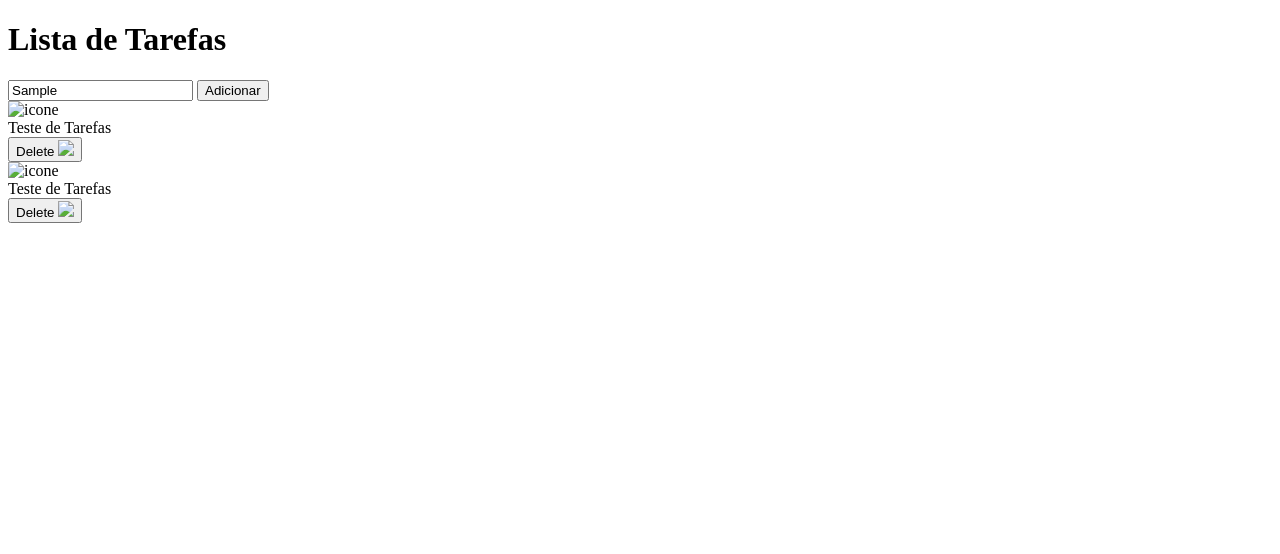
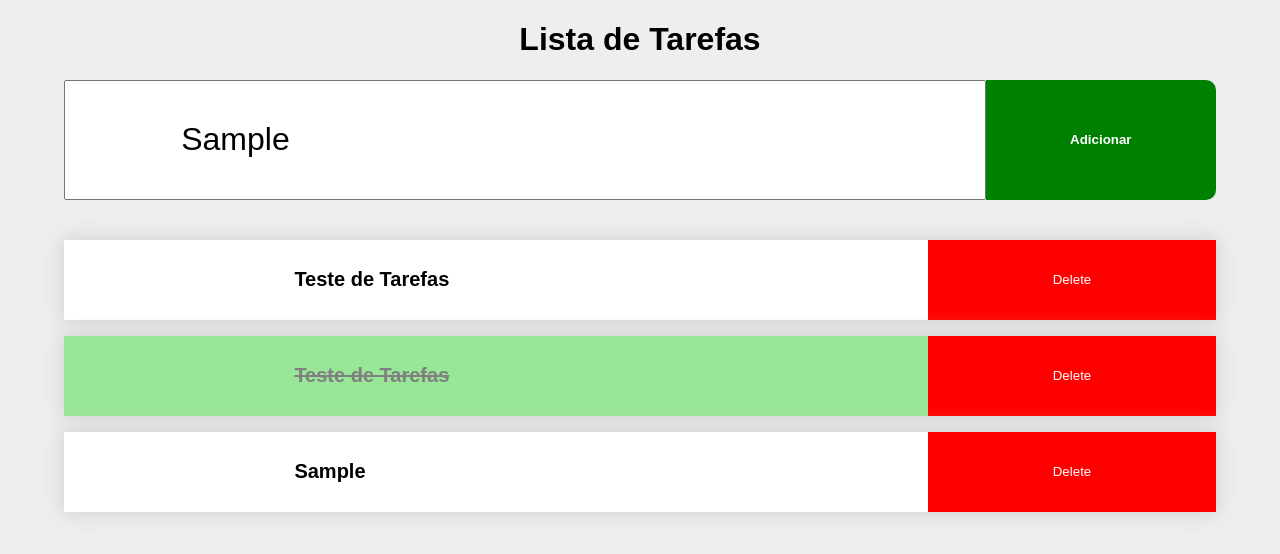
Before and after one commit to fabins007/lista-de-tarefas, a plain HTML site: page index.html in a window 1280 px wide. Both pictures are taken after typing "Sample" into the empty fields and a click on the button "Adicionar". Drawn offline with Linux system fonts and the light colour scheme.

Commit message:
fix: consertando função de adicionar item

```diff
--- /dev/null
+++ b/css/style.css
@@ -0,0 +1,101 @@
+* {
+   box-sizing: border-box;
+}
+
+body {
+   margin: 0;
+   padding: 0;
+   font-family: Arial, Helvetica, sans-serif;
+   background-color: #eeeeee;
+}
+
+h1 {
+   text-align: center;
+   font: size 3rem;
+}
+
+header {
+   display: flex;
+   flex-flow: row wrap;
+   align-items: center;
+   width: 90%;
+   /*border: 1px solid red;*/
+   margin: auto auto;
+}
+
+input {
+   height: 120px;
+   font-size: 2rem;
+   width: 80%;
+   padding-left: 10%;
+}
+
+button.add {
+   width: 20%;
+   cursor: pointer;
+   background: green;
+   color: white;
+   font-weight: bold;
+   border: none;
+   height: 120px;
+   border-top-right-radius: 10px;
+   border-bottom-right-radius: 10px;
+}
+
+main {
+   display: flex;
+   flex-flow: row wrap;
+   width: 90%;
+   margin: auto auto;
+   /*border: 1px solid blue;*/
+   padding-top: 40px;
+}
+
+.item {
+   display: flex;
+   flex-flow: row wrap;
+   justify-content: center;
+   align-items: center;
+   background: white;
+   height: 80px;
+   width: 100%;
+   box-shadow: 0 0 20px #ccc;
+   margin-bottom: 1em;
+}
+
+.item.clicado {
+   background-color: rgb(152, 230, 152);
+}
+
+.item.clicado .item-nome {
+   text-decoration: line-through;
+   color: gray;
+}
+
+.item-icone {
+   flex: 20%;
+   /*border: 1px solid orangered;*/
+   text-align: center;
+   font-size: 1.5rem;
+}
+
+.item-nome {
+   flex: 55%;
+   /* border: 1px solid rgb(255, 0, 140);*/
+   font-size: 20px;
+   font-weight: bold;
+}
+
+.item-botao {
+   flex: 25%;
+   /*border: 1px solid rgb(200, 255, 0);*/
+}
+
+.delete {
+   background: red;
+   color: white;
+   border: none;
+   padding: 10px;
+   height: 80px;
+   width: 100%;
+}
--- a/index.html
+++ b/index.html
@@ -1,12 +1,15 @@
 <!DOCTYPE html>
 <html lang="pt-br">
+
 <head>
     <meta charset="UTF-8">
     <meta http-equiv="X-UA-Compatible" content="IE=edge">
     <meta name="viewport" content="width=device-width, initial-scale=1.0">
-    <link rel="stylesheet" href="css/estilo.css">
+    <link rel="stylesheet" href="css/style.css">
+    <script type="text/javascript" src="js/controle.js"></script>
     <title>lista de tarefas</title>
 </head>
+
 <body>
     <h1> Lista de Tarefas</h1>
 
@@ -14,36 +17,39 @@
     <header>
 
         <input id="inputTarefa" type="text" placeholder="Digite sua tarefa">
-        <button onclick="addTarefa()" id="btn-add" class="add" >Adicionar</button>
+        <button onclick="addTarefa()" id="btn-add" class="add">Adicionar</button>
 
     </header>
 
     <main id="areaLista">
-        <div class="item ">
-            <div class="item-icone "> <img src="./css/dry-clean.png" width="13%" alt="icone"></div>
+        <div class="item">
+            <div class="item-icone">
+                <!-- <img src="./css/dry-clean.png" width="13%" alt="icone"> -->
+            </div>
 
-            <div class="item-nome "> Teste de Tarefas</div>
+            <div class="item-nome"> Teste de Tarefas</div>
 
             <div class="item-botao">
-                <button class="delete"> Delete <img src="./css/botao-apagar (1).png" width= "15% " ></button>
+                <button class="delete"> Delete
+                    <!-- <img src="./css/botao-apagar (1).png" width="15% "> -->
+                </button>
+            </div>
+        </div>
+        <div class="item clicado">
+            <div class="item-icone">
+                <!-- <img src="./css/verificado.png" width="13%" alt="icone"> -->
             </div>
 
-            <div class="item clicado ">
-                <div class="item-icone "> <img src="./css/verificado.png" width="13%" alt="icone"></div>
+            <div class="item-nome">Teste de Tarefas</div>
 
-                <div class="item-nome "> Teste de Tarefas</div>
-
-                <div class="item-botao">
-                    <button class="delete"> Delete <img src="./css/botao-apagar (1).png" width= "15% " ></button>
-                </div>
-
-
+            <div class="item-botao">
+                <button class="delete"> Delete
+                    <!-- <img src="./css/botao-apagar (1).png" width="15% "> -->
+                </button>
+            </div>
         </div>
 
+    </main>
+</body>
 
-    </main>
-
-
-    <script type="text/javascript" src="js/controle.js"></script>
-</body>
 </html>
--- /dev/null
+++ b/js/controle.js
@@ -0,0 +1,24 @@
+function addTarefa() {
+    const input = document.getElementById('inputTarefa');
+    const main = document.getElementById('areaLista');
+    //pegar o valor digitado no input
+    let valorInput = input.value;
+
+    //se não for vazio, nem nulo, nem indefinido
+    if(valorInput) {
+        let itemElement = document.createElement('div');
+        itemElement.classList.add('item');
+        itemElement.innerHTML = `
+        <div class="item-icone">
+
+        </div>
+        <div class="item-nome">${valorInput}</div>
+        <div class="item-botao">
+            <button class="delete" onclick="deleteItem(this)">Delete</button>
+        </div>`;
+
+        main.append(itemElement);
+    } else {
+        console.log('preencha o campo.')
+    }
+}
--- a/style.css
+++ /dev/null
@@ -1,111 +0,0 @@
-*{
-    box-sizing: border-box;
-}
-body {
-     margin: 0;
-     padding: 0;
-     font-family: Arial, Helvetica, sans-serif;
-     background-color: #eeeeee;
-
-
-}
- h1 {
-    text-align: center;
-    font: size 3rem;
-
- }
- header {
-    display: flex;
-    flex-flow: row wrap;
-    align-items: center;
-    width: 90%;
-    /*border: 1px solid red;*/
-    margin: auto auto;
-
- }
-
- input{
-    height: 120px;
-    font-size: 2rem;
-    width: 80%;
-    padding-left: 10%;
-
- }
-
- button.add {
-    width: 20%;
-    cursor: pointer;
-    background: green;
-    color: white;
-    font-weight: bold;
-    border: none;
-    height: 120px;
-    border-top-right-radius: 10px;
-    border-bottom-right-radius: 10px;
-
- }
- main {
-    display: flex;
-    flex-flow: row wrap;
-    width: 90%;
-    margin: auto auto;
-    /*border: 1px solid blue;*/
-    padding-top: 40px;
-
- }
- .item {
-    display: flex;
-    flex-flow: row wrap;
-    justify-content: center;
-    align-items: center;
-    background: white;
-    height: 80px;
-    width: 100%;
-    box-shadow: 0 0 20px #ccc;
-    margin-bottom: 5%;
-
- }
-
- .item.clicado {
-   background-color: rgb(152, 230, 152);
-
- }
- .item.clicado .item-nome {
-   text-decoration: line-through;
-   color: gray;
- }
-
- .item-icone {
-    flex: 20%;
-    /*border: 1px solid orangered;*/
-    text-align: center;
-    font-size: 1.5rem;
-
-
-
- }
- .item-nome {
-    flex: 55%;
-   /* border: 1px solid rgb(255, 0, 140);*/
-    font-size: 20px;
-    font-weight: bold;
-
-
-
- }
-
- .item-botao {
-    flex: 25%;
-    /*border: 1px solid rgb(200, 255, 0);*/
-
-
- }
- .delete {
-   background: red;
-   color: white;
-   border: none;
-   padding: 10px;
-   height: 80px;
-   width: 100%;
-
- }
```
Also changed, not shown: script.js (deleted, +0 -31 lines).
